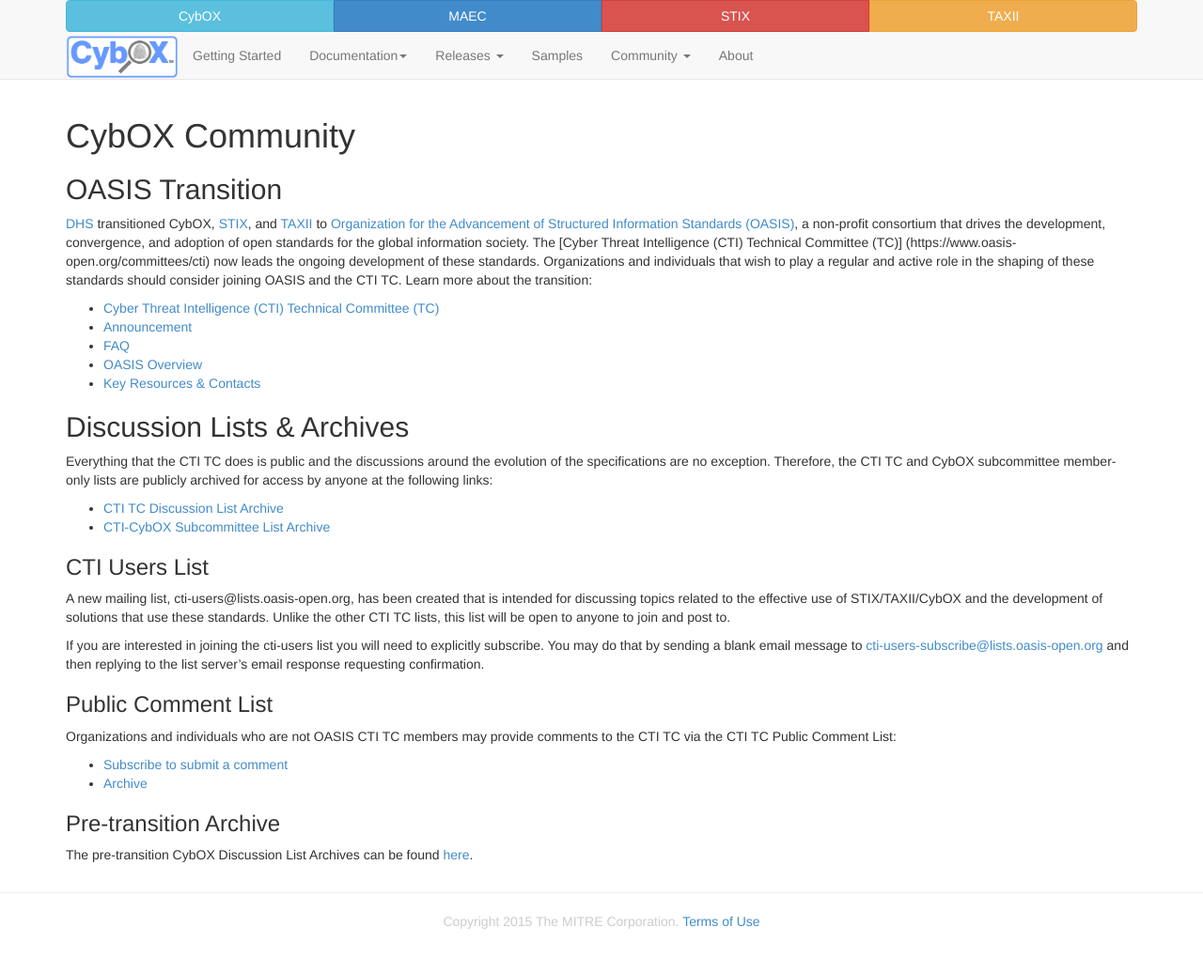
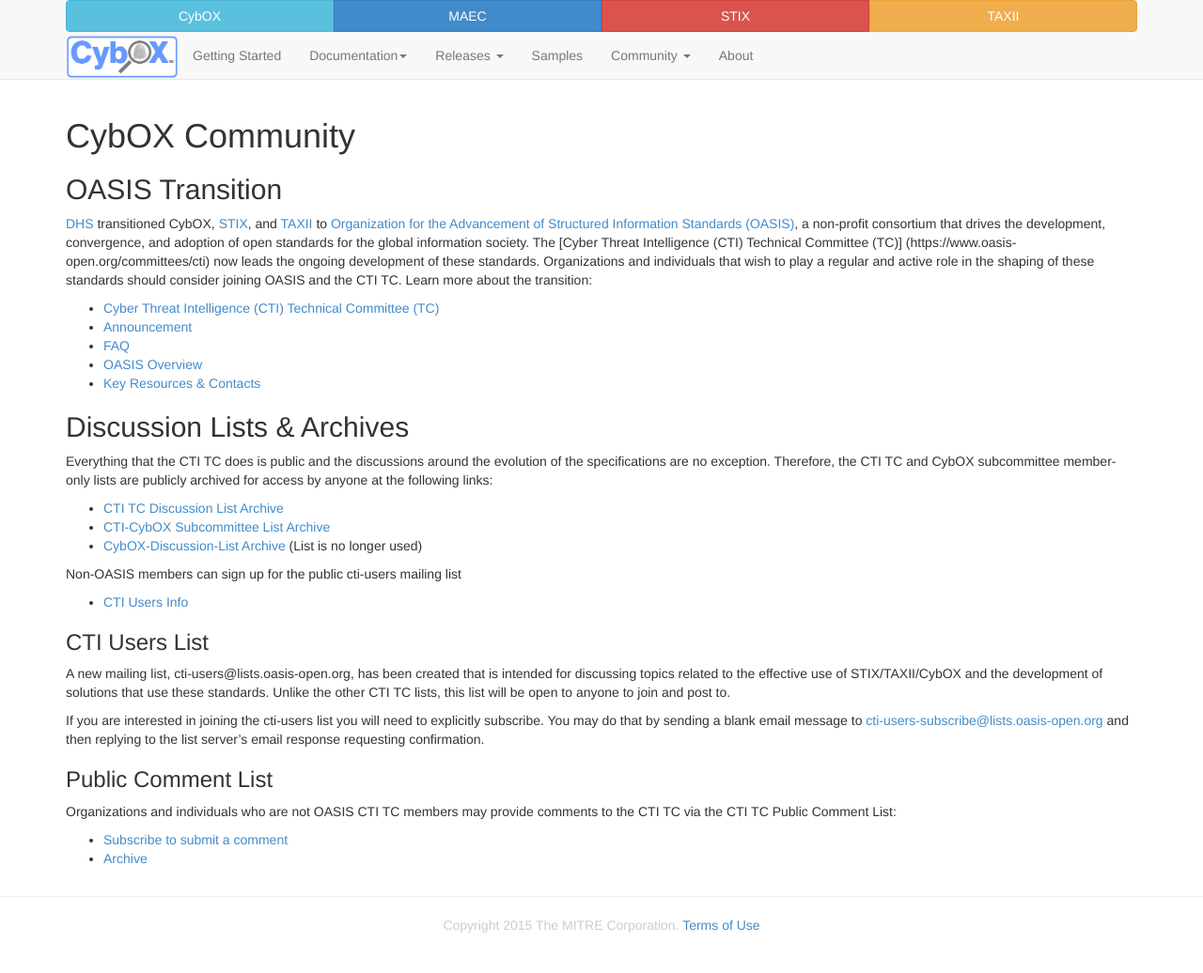
Before and after one commit to CybOXProject/cyboxproject.github.io, a Jekyll site: the page built from community/index.md, in a window 1280 px wide. Shown: the whole page at 94% size. Built offline with Jekyll 4.4.1, drawn with Linux system fonts in a browser that asks for light colours; Markdown is read by kramdown in place of the engine named in the settings.

Commit message:
Added CTI Users info

```diff
--- a/community/index.md
+++ b/community/index.md
@@ -18,6 +18,11 @@
 
 * [CTI TC Discussion List Archive](https://lists.oasis-open.org/archives/cti/)
 * [CTI-CybOX Subcommittee List Archive](https://lists.oasis-open.org/archives/cti-cybox/)
+* [CybOX-Discussion-List Archive](http://making-security-measurable.1364806.n2.nabble.com/CybOX-Discussion-List-Archive-f7579263.html) (List is no longer used)
+
+Non-OASIS members can sign up for the public cti-users mailing list
+
+* [CTI Users Info](https://www.oasis-open.org/committees/tc_home.php?wg_abbrev=cti#feedback)
 
 ###CTI Users List
 A new mailing list, cti-users@lists.oasis-open.org, has been created that is intended for discussing topics related to the effective use of STIX/TAXII/CybOX and the development of solutions that use these standards.  Unlike the other CTI TC lists, this list will be open to anyone to join and post to.
@@ -29,6 +34,3 @@
 
 * [Subscribe to submit a comment](http://www.oasis-open.org/committees/comments/form.php?wg_abbrev=cti)
 * [Archive](https://lists.oasis-open.org/archives/cti-comment/)
-
-###Pre-transition Archive
-The pre-transition CybOX Discussion List Archives can be found [here](http://making-security-measurable.1364806.n2.nabble.com/CybOX-Discussion-List-Archive-f7579263.html).
```
